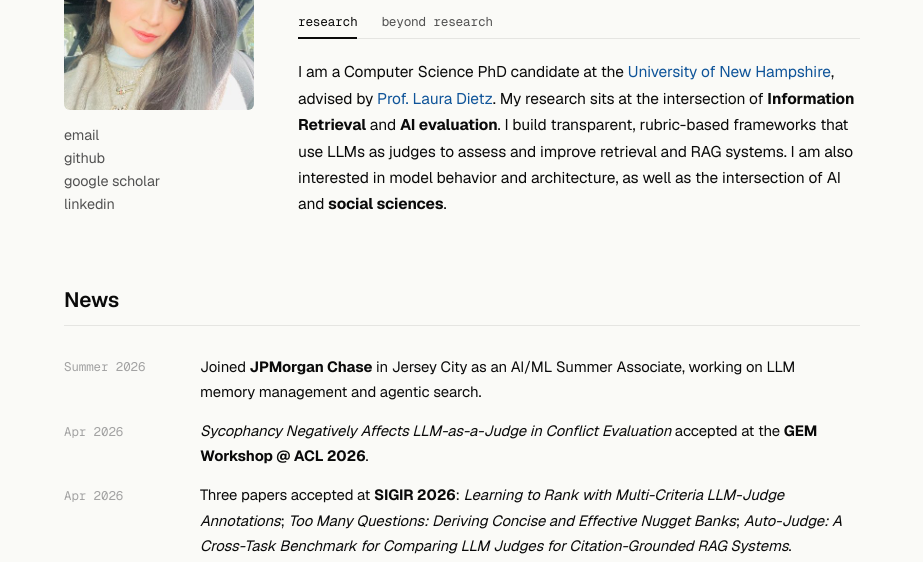
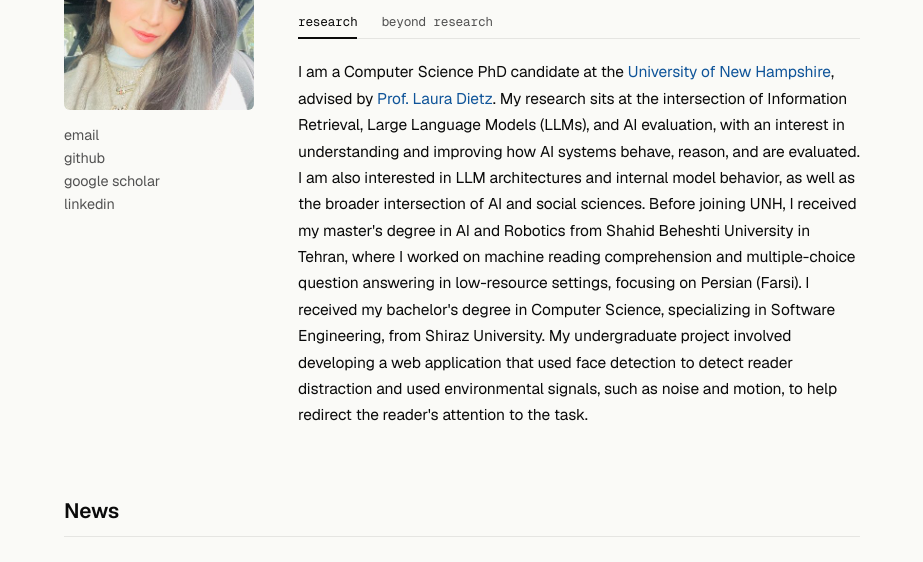
Before and after one commit to naghmefarzi/naghmefarzi.github.io, a plain HTML site: page index.html in a window 1280 px wide. Shown: the part 192-754 px from the top of the page, without its empty margins (178-1101 px from the left). Drawn offline with nearby package versions, Linux system fonts and the light colour scheme.

Commit message:
Update research bio and fix cached stylesheet sizing

```diff
--- a/index.html
+++ b/index.html
@@ -5,7 +5,7 @@
     <meta name="viewport" content="width=device-width, initial-scale=1.0">
     <meta name="description" content="Naghmeh Farzi — Computer Science PhD Candidate at UNH, researching IR evaluation, RAG, and LLM-as-Judge.">
     <title>Naghmeh Farzi</title>
-    <link rel="stylesheet" href="style.css">
+    <link rel="stylesheet" href="style.css?v=2">
 </head>
 <body>
 
@@ -47,11 +47,10 @@
                 I am a Computer Science PhD candidate at the
                 <a href="https://www.unh.edu/">University of New Hampshire</a>, advised by
                 <a href="https://scholar.google.com/citations?user=IIXpJ8oAAAAJ&hl=en">Prof. Laura Dietz</a>.
-                My research sits at the intersection of <strong>Information Retrieval</strong> and
-                <strong>AI evaluation</strong>. I build transparent, rubric-based frameworks that use
-                LLMs as judges to assess and improve retrieval and RAG systems.
-                I am also interested in model behavior and architecture, as well as the intersection of
-                AI and <strong>social sciences</strong>.
+                My research sits at the intersection of Information Retrieval, Large Language Models (LLMs), and AI evaluation, with an interest in understanding and improving how AI systems behave, reason, and are evaluated.
+                I am also interested in LLM architectures and internal model behavior, as well as the broader intersection of AI and social sciences.
+                Before joining UNH, I received my master's degree in AI and Robotics from Shahid Beheshti University in Tehran, where I worked on machine reading comprehension and multiple-choice question answering in low-resource settings, focusing on Persian (Farsi).
+                I received my bachelor's degree in Computer Science, specializing in Software Engineering, from Shiraz University. My undergraduate project involved developing a web application that used face detection to detect reader distraction and used environmental signals, such as noise and motion, to help redirect the reader's attention to the task.
             </p>
 
             <!-- <p>
@@ -72,7 +71,7 @@
             </div>
 
             <div class="bio-panel" id="panel-personal" hidden>
-                <img class="personal-art" src="sphinx.png" alt="Line drawing of a winged sphinx holding a lotus flower">
+                <img class="personal-art" src="sphinx.png" width="160" alt="Line drawing of a winged sphinx holding a lotus flower">
                 <h2 class="bio-subtitle">What's in a name? That which we call a rose by any other name would smell as sweet.</h2>
                 <p class="bio-attribution">&mdash; Shakespeare, <em>Romeo and Juliet</em></p>
                 <p>
```
Also changed, not shown: notes.html (+1 -1 lines), notes/post-template.html (+1 -1 lines), notes/the-patronizing-ai.html (+1 -1 lines), publications.html (+1 -1 lines).
